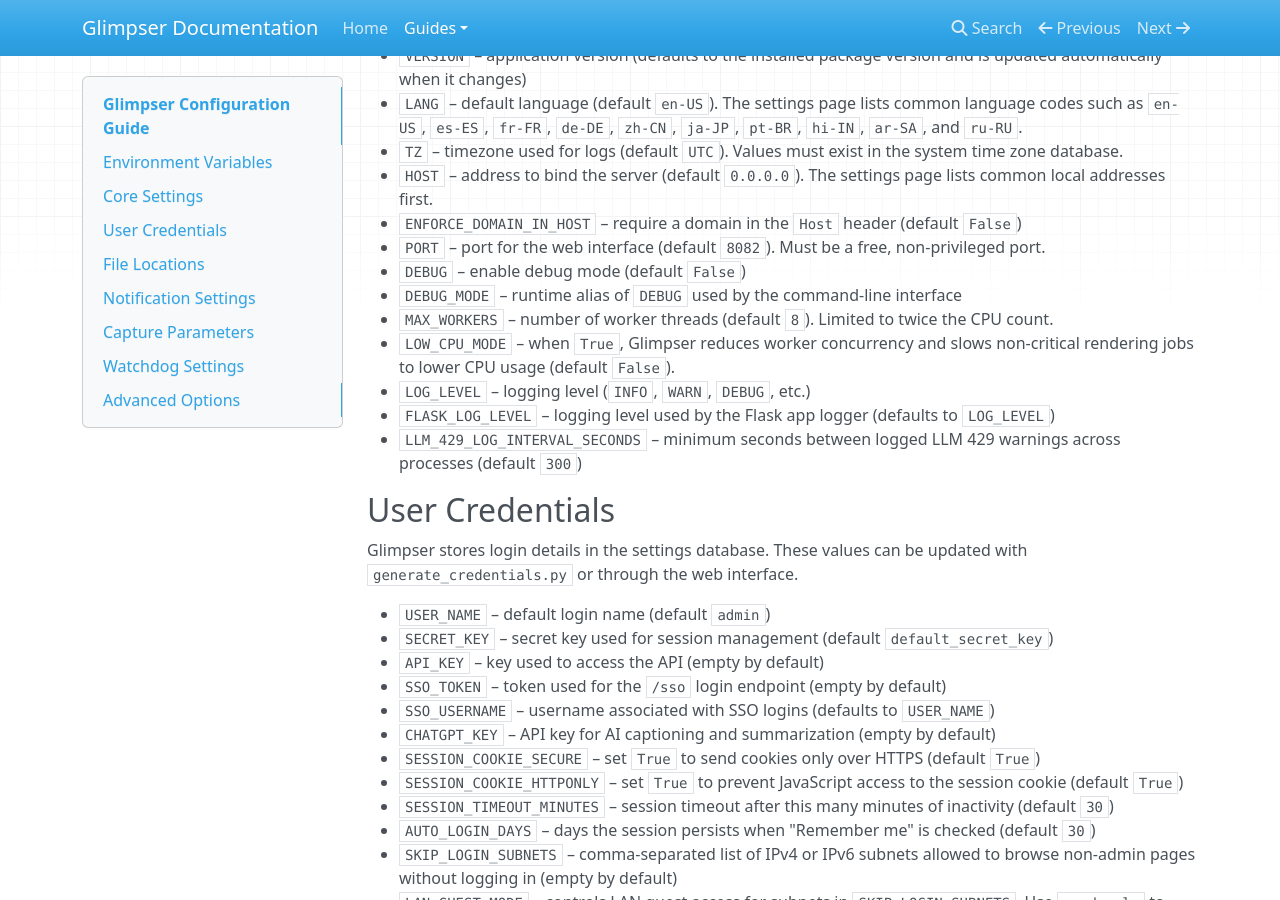
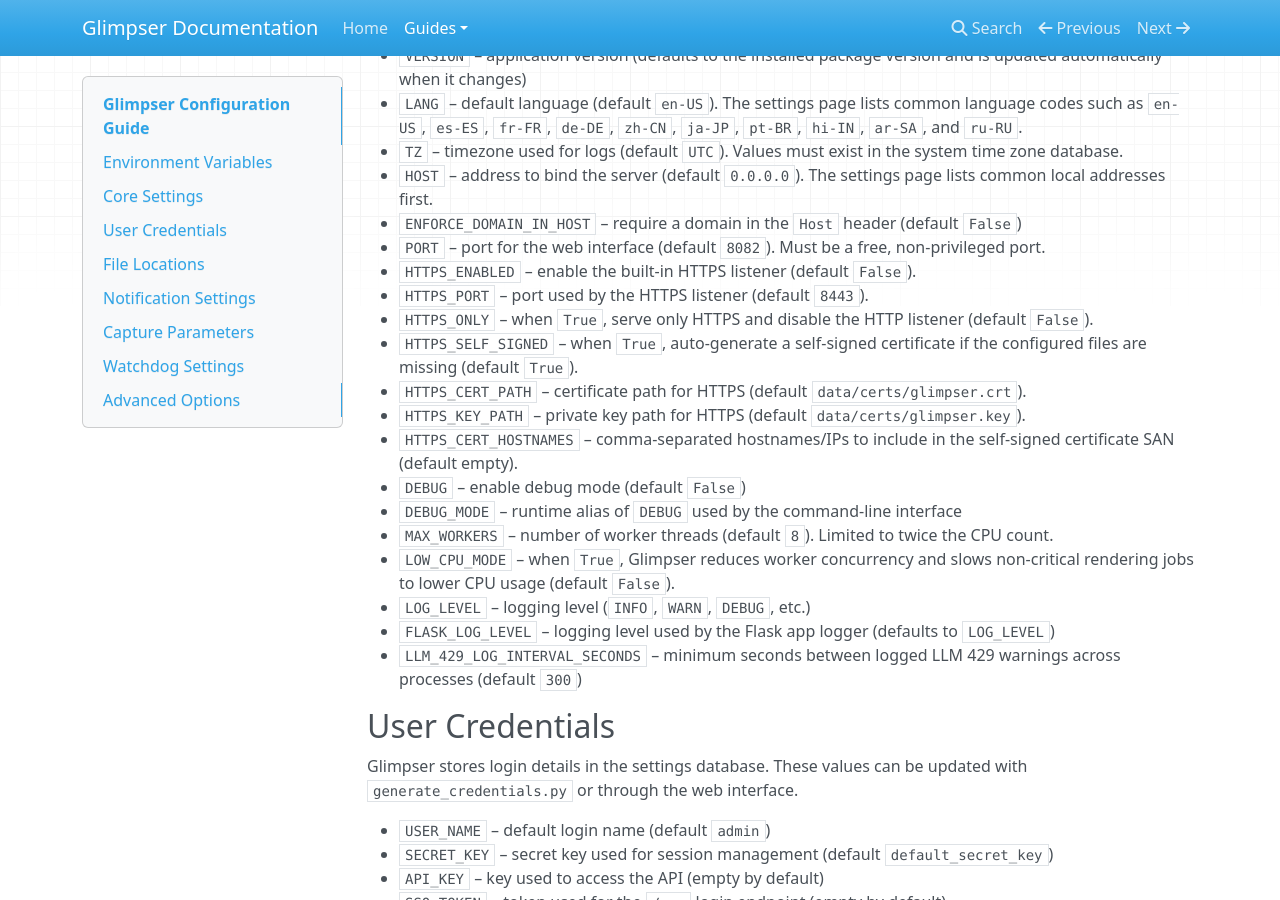
Before and after one commit to KristopherKubicki/glimpser, an MkDocs documentation site: the page built from docs/configuration_guide.md, in a window 1280 px wide and 900 px high, scrolled down 780 px. Built offline with MkDocs 1.6.1, drawn with Linux system fonts in a browser that asks for light colours; nearby versions of some CDN libraries.

Commit message:
docs(config): document https settings

```diff
--- a/docs/configuration_guide.md
+++ b/docs/configuration_guide.md
@@ -36,6 +36,13 @@
 - `HOST` – address to bind the server (default `0.0.0.0`). The settings page lists common local addresses first.
 - `ENFORCE_DOMAIN_IN_HOST` – require a domain in the `Host` header (default `False`)
 - `PORT` – port for the web interface (default `8082`). Must be a free, non‑privileged port.
+- `HTTPS_ENABLED` – enable the built-in HTTPS listener (default `False`).
+- `HTTPS_PORT` – port used by the HTTPS listener (default `8443`).
+- `HTTPS_ONLY` – when `True`, serve only HTTPS and disable the HTTP listener (default `False`).
+- `HTTPS_SELF_SIGNED` – when `True`, auto-generate a self-signed certificate if the configured files are missing (default `True`).
+- `HTTPS_CERT_PATH` – certificate path for HTTPS (default `data/certs/glimpser.crt`).
+- `HTTPS_KEY_PATH` – private key path for HTTPS (default `data/certs/glimpser.key`).
+- `HTTPS_CERT_HOSTNAMES` – comma-separated hostnames/IPs to include in the self-signed certificate SAN (default empty).
 - `DEBUG` – enable debug mode (default `False`)
 - `DEBUG_MODE` – runtime alias of `DEBUG` used by the command-line interface
 - `MAX_WORKERS` – number of worker threads (default `8`). Limited to twice the CPU count.
```
